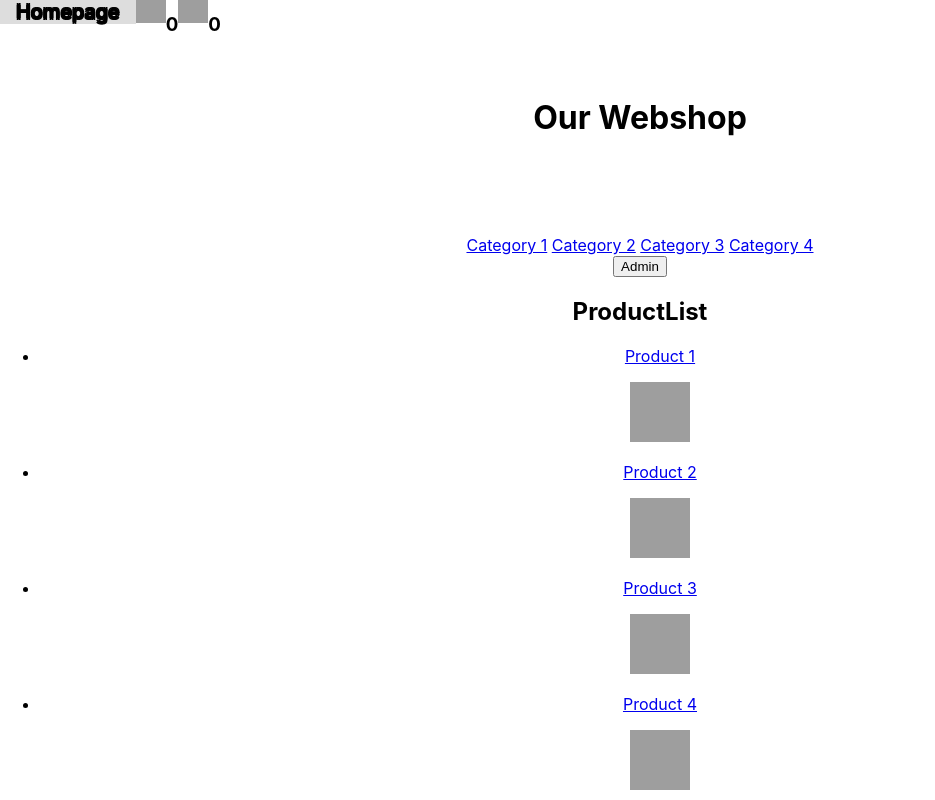
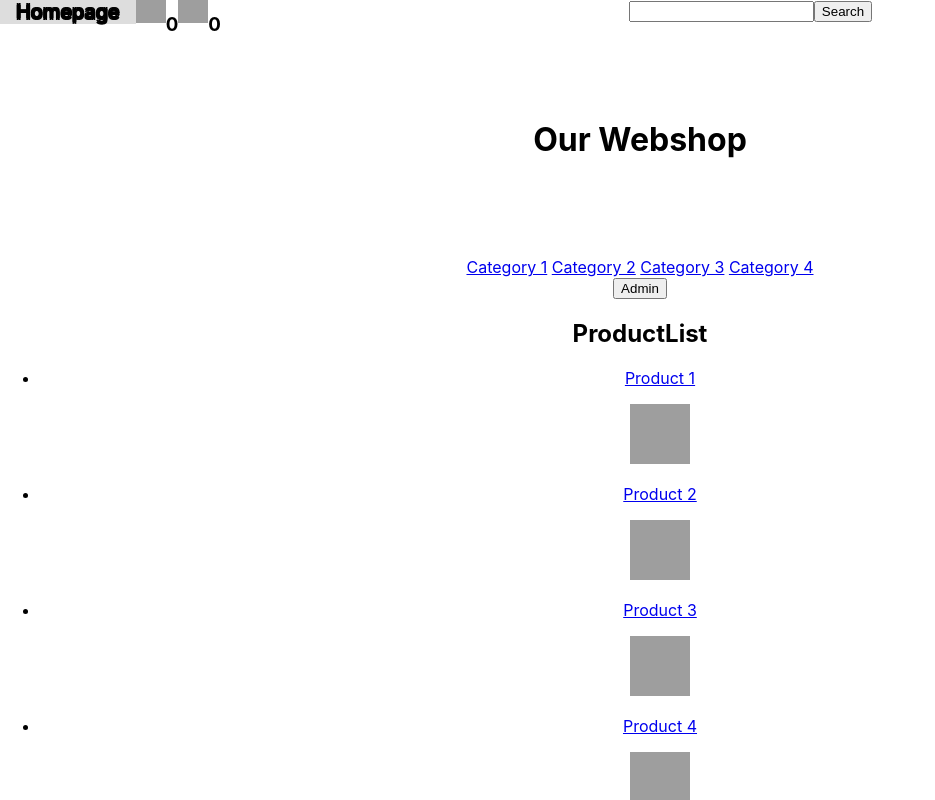
Before and after one commit to adeltancsik/webshop, a React (Create React App) app: page / in a window 1280 px wide. Shown: the top 800 px of the page, without its empty margins (0-935 px from the left). Built offline with nearby package versions, Linux system fonts and the light colour scheme; data requests are answered from the project's data file; grey boxes are pictures that could not be loaded.

Commit message:
add search textbox

```diff
--- a/src/components/NavigationBar.js
+++ b/src/components/NavigationBar.js
@@ -2,6 +2,7 @@ import React from "react";
 import "./NavigationBar.css";
 import { Link } from "react-router-dom";
 import CategoryNavbar from "./CategoryNavbar";
+import Search from './Search';
 
 export default class NavigationBar extends React.Component {
   render() {
@@ -28,6 +29,9 @@ export default class NavigationBar extends React.Component {
             />
             </Link>
             <h3>{this.props.wishlist.length}</h3>
+
+            <Search />
+
         </div>
         <div className="heading">
           <h1>Our Webshop</h1>
--- /dev/null
+++ b/src/components/Search.js
@@ -0,0 +1,38 @@
+import React from 'react';
+import {Link} from 'react-router-dom';
+import {getProducts} from '../actions/productList';
+import {connect} from 'react-redux';
+
+
+let keyword = '';
+
+class Search extends React.Component{
+
+
+    handleChange = (event) => {
+        console.log(event.target.value);
+        keyword = event.target.value;
+    }
+
+    handleSubmit = (event) =>{
+        event.preventDefault();
+        console.log('keyword:',keyword);
+    }
+
+    render(){
+        return (
+            <form onSubmit={this.handleSubmit}>
+                <input onChange={this.handleChange} type='text' />
+                <input type='submit' value='Search' />
+            </form>
+        )
+    }
+}
+
+const mapStateToProps = state => {
+    return {
+      products: state.productList
+    };
+  };
+
+export default connect(mapStateToProps,{ getProducts })(Search);
```
